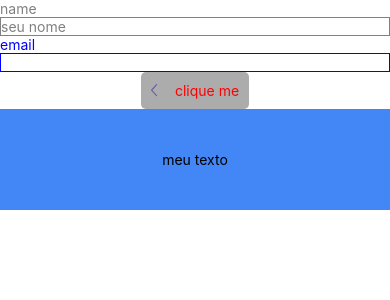
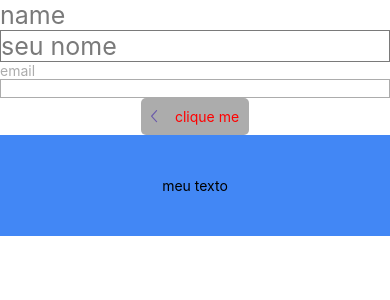
Before and after one commit to akallidreams/components, a React Native app: screen / in a window 390 px wide. Shown: the top 300 px of the page. Built offline with nearby package versions, Linux system fonts and the light colour scheme.

Commit message:
fix: fixing some logic errors on colors of input, and re-renders in input

```diff
--- a/App.tsx
+++ b/App.tsx
@@ -29,8 +29,12 @@ export default function App() {
         _register={register}
         _label="name"
         _placeholder="seu nome"
+        _customStyles={{
+          label: "font-size: 25px",
+          NativeTextInput: { fontSize: 25 },
+        }}
         _colors={{
-          main: "grey",
+          main: "#7a7a7a",
           error: "red",
         }}
       />
--- a/src/components/Header.tsx
+++ b/src/components/Header.tsx
@@ -1,5 +1,5 @@
 import { memo } from "react";
-import { types } from "../helpers";
+import { initialTheme, types } from "../helpers";
 import { Pressable } from "./Button";
 import { BackIcon, CloseIcon } from "./Icons";
 import { Center, HSection, View } from "./View";
@@ -15,14 +15,14 @@ const HeaderIcons = memo((props: IPropsHeaderIcons) =>
   props._icon === "back" ? (
     <Pressable onPress={props._onPressIcon}>
       <BackIcon
-        color={props._iconColor || "grey"}
+        color={props._iconColor || initialTheme.colors.grey}
         size={props._iconSize || 20}
       />
     </Pressable>
   ) : props._icon === "close" ? (
     <Pressable onPress={props._onPressIcon}>
       <CloseIcon
-        color={props._iconColor || "grey"}
+        color={props._iconColor || initialTheme.colors.grey}
         size={props._iconSize || 20}
       />
     </Pressable>
--- a/src/components/Input.tsx
+++ b/src/components/Input.tsx
@@ -1,8 +1,15 @@
 import { Text } from "./Text";
-import { forwardRef, LegacyRef, memo, useState } from "react";
-import { TextInputProps, TextInput as RNTextInput } from "react-native";
-import { IMakeStyledComponent, ITheme } from "../helpers/types";
+import { forwardRef, LegacyRef, memo, useEffect, useState } from "react";
+import {
+  TextInputProps,
+  TextInput as RNTextInput,
+  Text as RNText,
+  View as RNView,
+} from "react-native";
+import { IColor, IMakeStyledComponent, ITheme } from "../helpers/types";
 import { makeStyledComponent } from "../helpers/styles";
+import { StyleProps } from "react-native-reanimated";
+import { initialTheme } from "../helpers";
 
 /**
  * @params this module needs yup to validation
@@ -60,23 +67,36 @@ interface IProps extends ITextInput {
     _errors: { [key: string]: string } | {};
   };
   _colors?: {
-    error: string;
-    main: string;
+    error?: IColor;
+    main?: IColor;
   };
   _placeholder?: string;
   _label: string;
+  _customStyles?: {
+    label?: string;
+    errorMessage?: string;
+    NativeTextInput?: StyleProps;
+  };
 }
 
 interface IValidateColor {
   _errors: { [key: string]: string } | {};
-  _colors: {
-    error: string;
-    main: string;
+  _colors?: {
+    error?: IColor;
+    main?: IColor;
   };
   inputName: string;
 }
+const defaultColors = {
+  error: initialTheme.colors.error,
+  main: initialTheme.colors.grey,
+};
 
-const validateColor = ({ _colors, _errors, inputName }: IValidateColor) => {
+const validateColor = ({
+  _colors = { error: defaultColors.error, main: defaultColors.main },
+  _errors,
+  inputName,
+}: IValidateColor) => {
   if (inputName in _errors) {
     return _colors.error;
   }
@@ -86,20 +106,33 @@ const validateColor = ({ _colors, _errors, inputName }: IValidateColor) => {
 export const Input = memo(
   forwardRef((props: IProps, ref: LegacyRef<RNTextInput> | undefined) => {
     const {
-      _style,
-      _variant,
+      _customStyles,
       _placeholder,
       _register: { onChangeText, _errors, ...register },
-      _colors = { error: "red", main: "blue" },
+      _colors,
       _label,
       ...rest
     } = props;
     const inputName = _label.toLowerCase().trim().replace(/ /g, "_");
     const [value, setValue] = useState("");
+    const [validColor, setValidColor] = useState("");
+
+    useEffect(() => {
+      const validatedColor: IColor = validateColor({
+        _colors: _colors || defaultColors,
+        _errors,
+        inputName,
+      }) as IColor;
+      if (validColor !== undefined) setValidColor(validatedColor);
+    }, [_errors]);
+
     return (
-      <>
+      <RNView style={{ width: "100%" }}>
         <Text
-          _style={`color: ${validateColor({ _colors, _errors, inputName })}`}
+          _style={`
+          ${_customStyles?.label};
+          color: ${validColor || defaultColors.main};
+        `}
         >
           {_label}
         </Text>
@@ -113,18 +146,25 @@ export const Input = memo(
           placeholder={_placeholder}
           value={value}
           style={{
-            color: validateColor({ _colors, _errors, inputName }),
-            borderColor: validateColor({ _colors, _errors, inputName }),
             borderWidth: 1,
+            ..._customStyles?.NativeTextInput,
+            color: validColor || defaultColors.main,
+            borderColor: validColor || defaultColors.main,
           }}
           {...rest}
         />
         {inputName in _errors ? (
-          <Text data-testId="error-message" _style={`color: ${_colors.error}`}>
+          <Text
+            data-testId="error-message"
+            _style={`
+              ${_customStyles?.errorMessage};
+             color: ${_colors?.error || defaultColors.error}};
+          `}
+          >
             {_errors?.[inputName as keyof typeof _errors]}
           </Text>
         ) : null}
-      </>
+      </RNView>
     );
   })
 );
```
